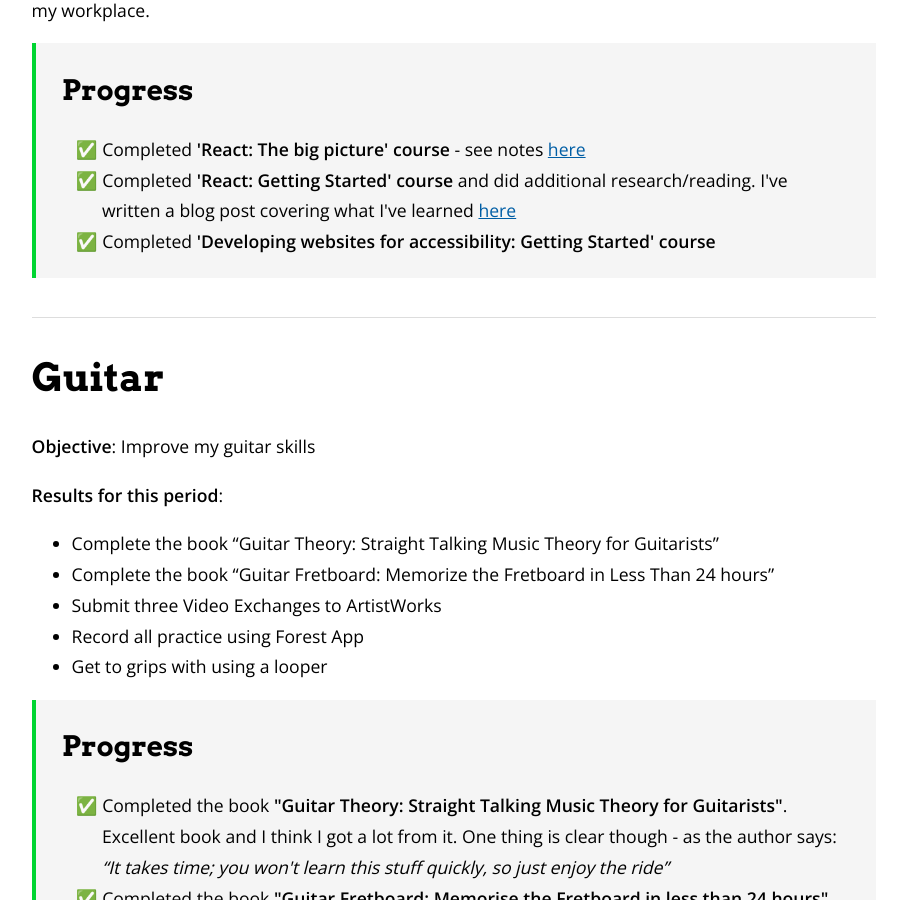
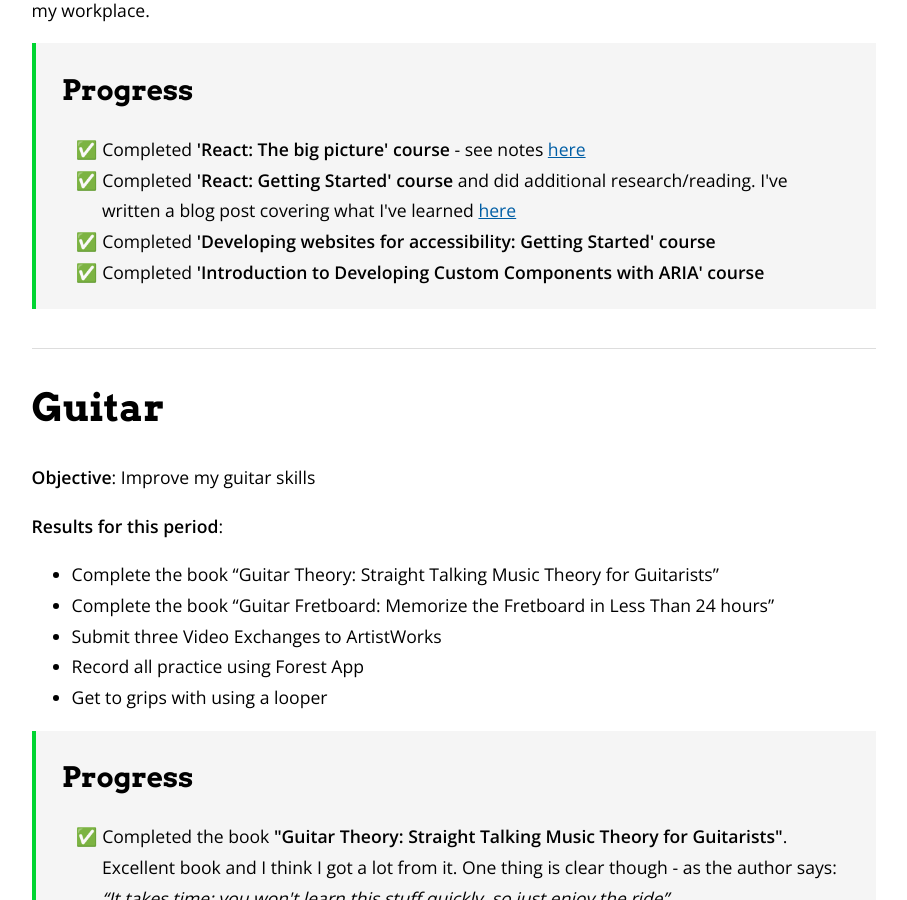
Before and after one commit to gtvj/gtvj.github.io, a Jekyll site: the page built from objectives-2020-Q3.md, in a window 1280 px wide and 900 px high, scrolled down 885 px. Shown: the whole window, without its empty margins (186-1093 px from the left). Built offline with Jekyll 4.4.1, drawn with Linux system fonts in a browser that asks for light colours; nearby versions of some CDN libraries.

Commit message:
Add ARIA course completion to objectives

```diff
--- a/objectives-2020-Q3.md
+++ b/objectives-2020-Q3.md
@@ -32,6 +32,7 @@ This page details my personal objectives for 6 July to 4 October 2020. Plans wil
     <li>Completed <strong>'React: The big picture' course</strong> - see notes <a href="/2020/07/08/react-big-picture.html">here</a></li>
     <li>Completed <strong>'React: Getting Started' course</strong> and did additional research/reading. I've written a blog post covering what I've learned <a href="/2020/07/28/getting-started-with-react.html">here</a></li>
     <li>Completed <strong>'Developing websites for accessibility: Getting Started' course</strong></li>
+    <li>Completed <strong>'Introduction to Developing Custom Components with ARIA' course</strong></li>
 </ul>
 </div>
 
```
